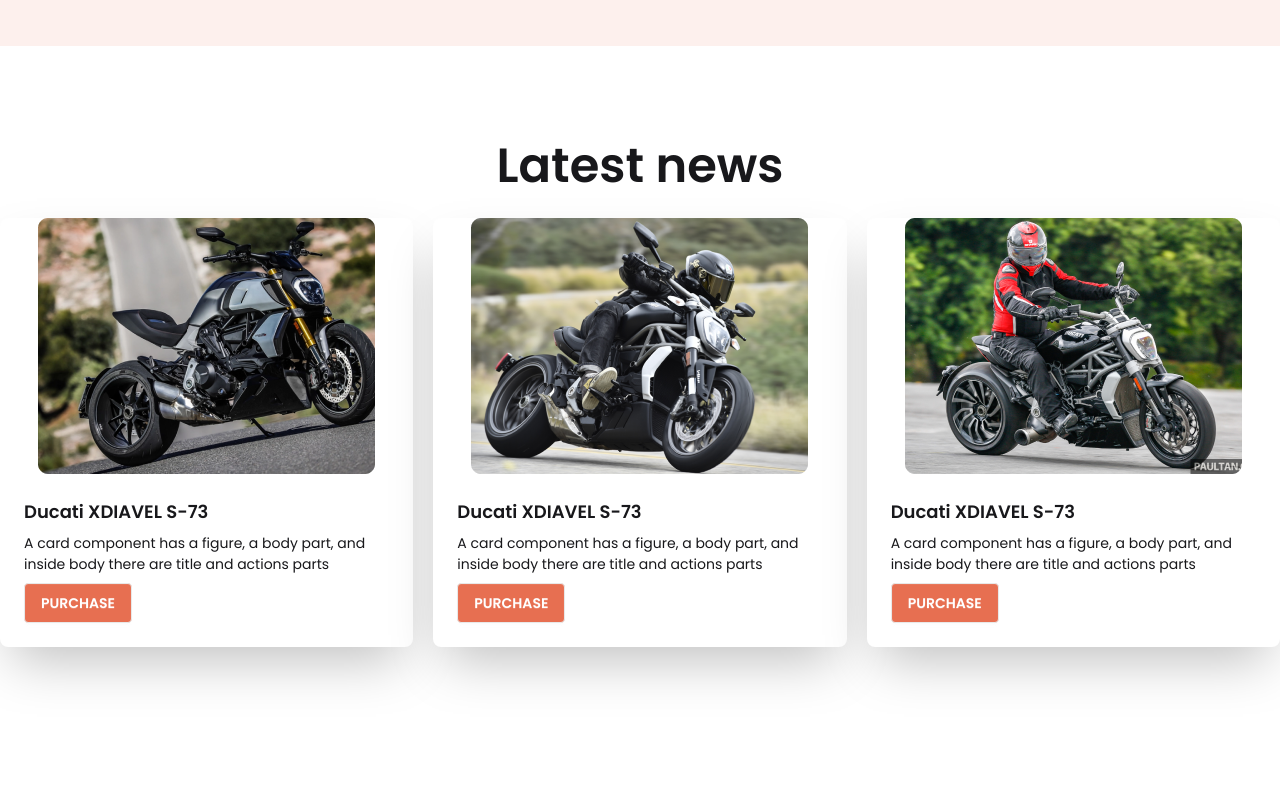
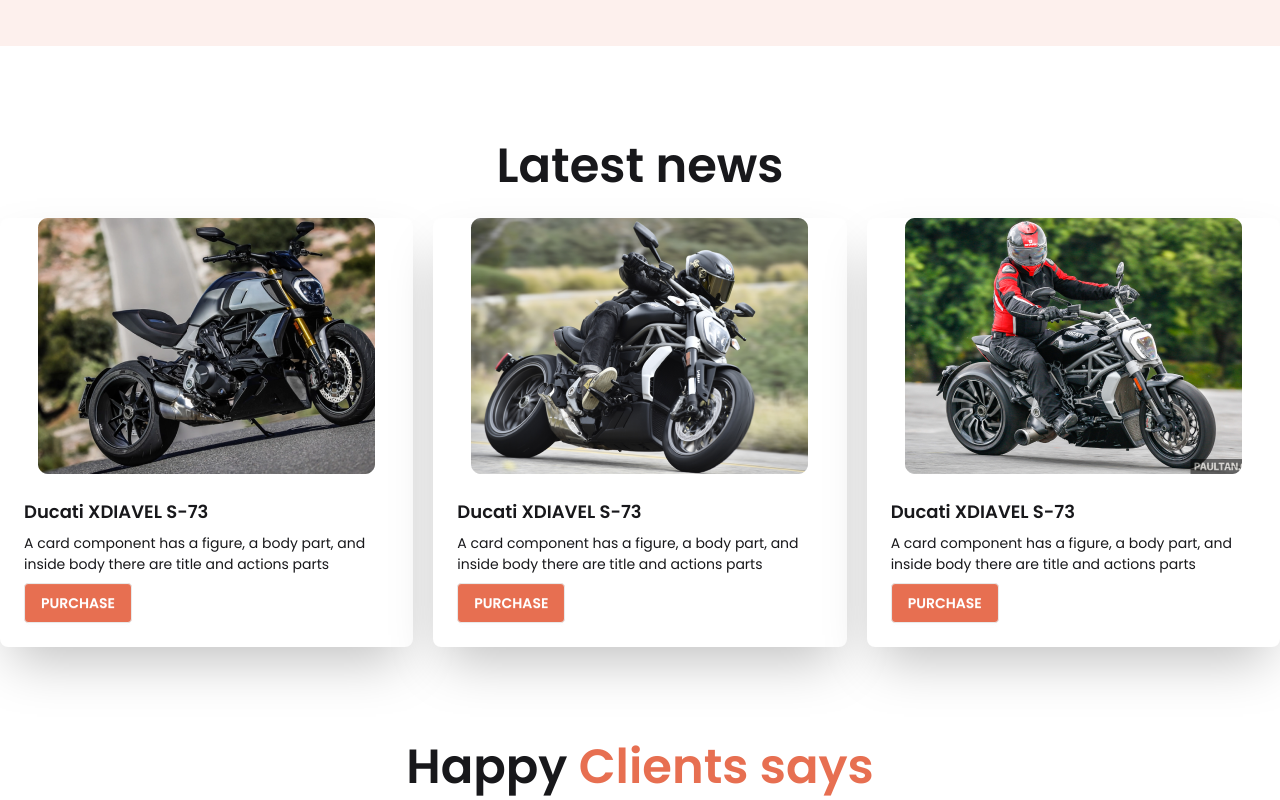
Before and after one commit to Maharab24/Biker-Zone, a plain HTML site: page index.html in a window 1280 px wide. Shown: the part 572-1372 px from the top of the page. Before the commit the page ends 1315 px from the top, so only its background shows below. Drawn offline with nearby package versions, Linux system fonts and the light colour scheme.

Commit message:
client review section

```diff
--- a/index.html
+++ b/index.html
@@ -205,6 +205,14 @@
 
     </section>
 
+    <!--Happy  clients-->
+    <section>
+      <h3 class="text-5xl mb-2 font-semibold text-center
+      ">
+      Happy <span class="text-[#E76F51]">Clients says</span>
+      </h3>
+    </section>
+
 
   </main>
 
```
